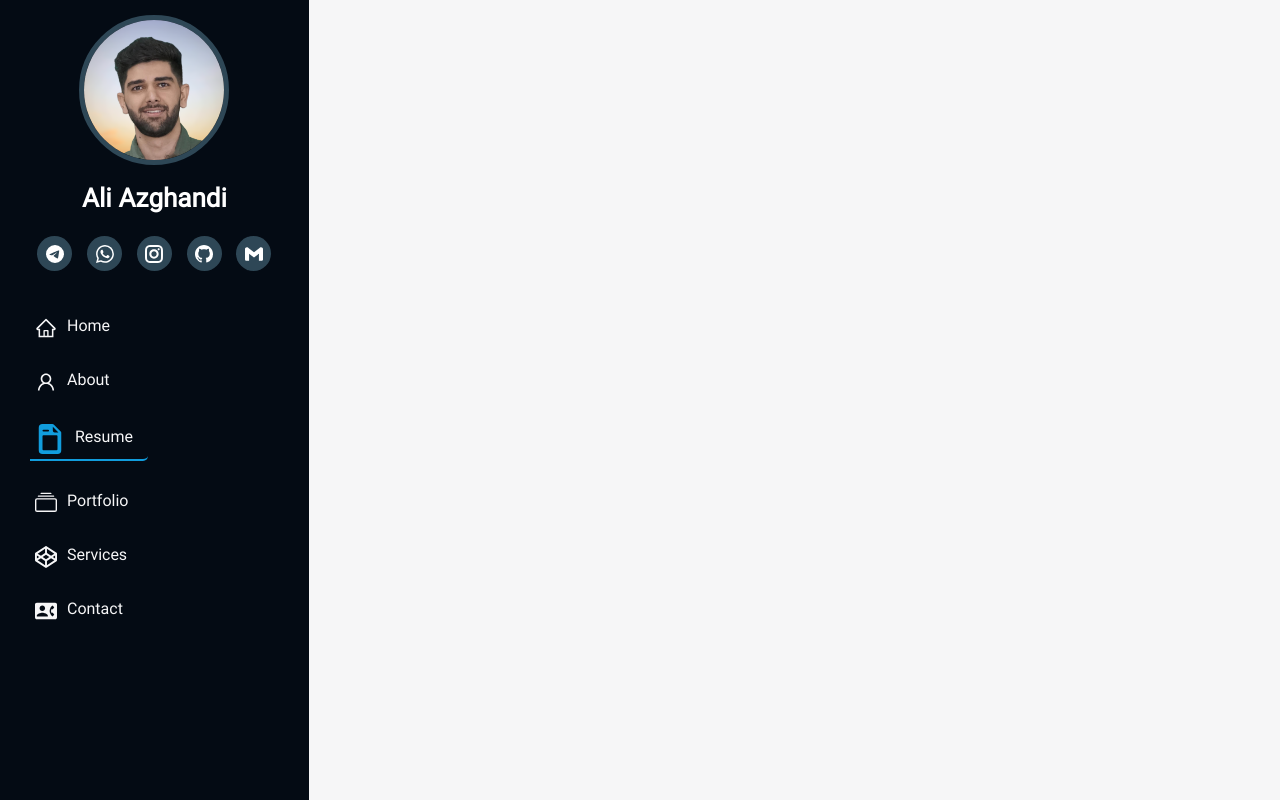
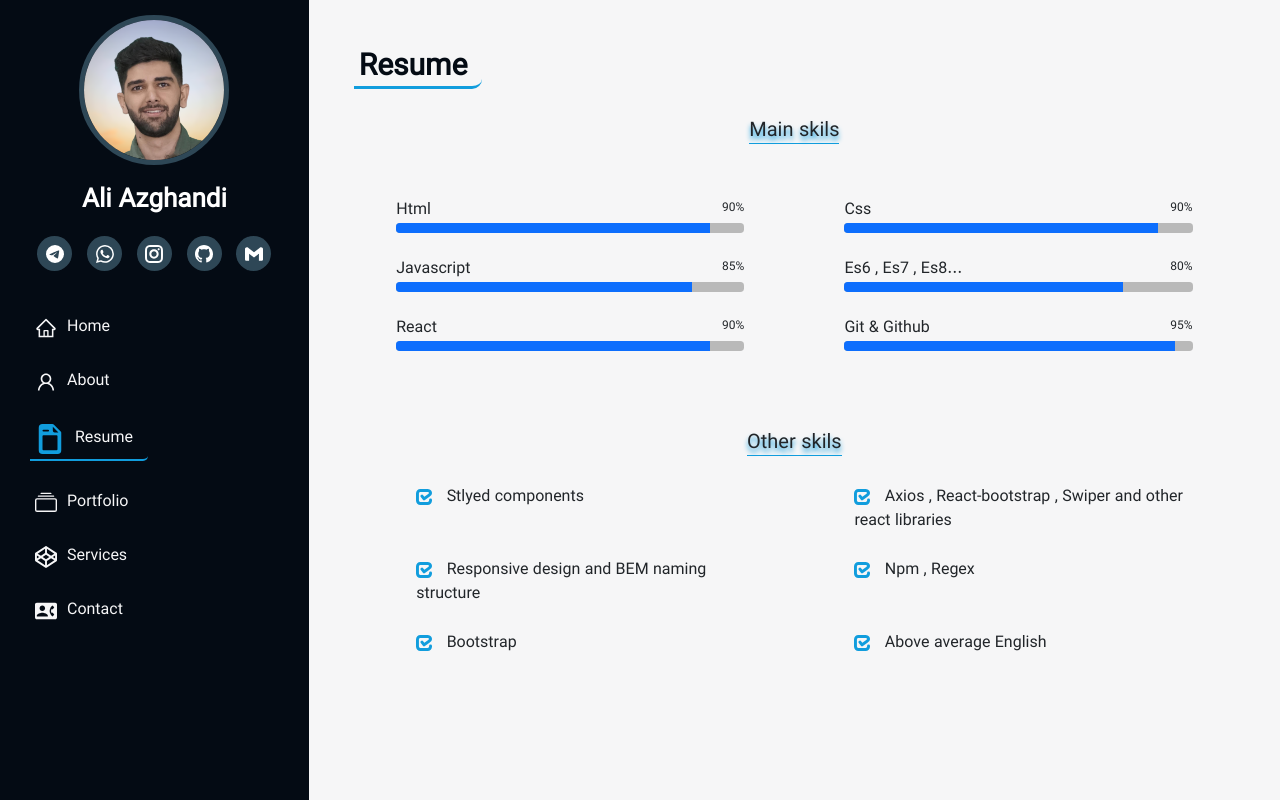
Before and after one commit to Alivolley/resume-new, a React (Create React App) app: page /resume in a window 1280 px wide. Built offline with nearby package versions, Linux system fonts and the light colour scheme.

Commit message:
resume section finished

```diff
--- /dev/null
+++ b/src/Components/ResumeItem/ResumeItem.jsx
@@ -0,0 +1,35 @@
+import React from "react";
+import { Col, ProgressBar } from "react-bootstrap";
+import styled from "styled-components";
+
+export default function ResumeItem({ skill, percent, prog }) {
+   return (
+      <ResumeItemWrapper sm={6}>
+         <Titles>
+            <Skill>{skill}</Skill>
+            <Percent>{percent}%</Percent>
+         </Titles>
+         <Progress now={prog} />
+      </ResumeItemWrapper>
+   );
+}
+
+const ResumeItemWrapper = styled(Col)`
+   margin-top: 2.5rem;
+   padding: 0 5rem;
+`;
+
+const Titles = styled.div`
+   display: flex;
+   justify-content: space-between;
+`;
+
+const Skill = styled.p``;
+
+const Percent = styled.p`
+   font-size: 1.2rem;
+`;
+
+const Progress = styled(ProgressBar)`
+   background-color: #b9b9b9;
+`;
--- a/src/Pages/Resume/Resume.jsx
+++ b/src/Pages/Resume/Resume.jsx
@@ -1,5 +1,77 @@
 import React from "react";
+import { Col, Row } from "react-bootstrap";
+import styled from "styled-components";
+import ResumeItem from "../../Components/ResumeItem/ResumeItem";
+import SectionTitle from "../../Components/SectionTitle/SectionTitle";
+import colors from "../../Styles/Varibles";
+import { SiCheckmarx } from "react-icons/si";
 
 export default function Resume() {
-   return <div></div>;
+   return (
+      <ResumeWrapper>
+         <SectionTitle>Resume</SectionTitle>
+         <Title>Main skils</Title>
+         <Row>
+            <ResumeItem skill={"Html"} percent={"90"} prog={"90"} />
+            <ResumeItem skill={"Css"} percent={"90"} prog={"90"} />
+            <ResumeItem skill={"Javascript"} percent={"85"} prog={"85"} />
+            <ResumeItem skill={"Es6 , Es7 , Es8..."} percent={"80"} prog={"80"} />
+            <ResumeItem skill={"React"} percent={"90"} prog={"90"} />
+            <ResumeItem skill={"Git & Github"} percent={"95"} prog={"95"} />
+         </Row>
+
+         <Title>Other skils</Title>
+
+         <List>
+            <Row>
+               <Item sm={6}>
+                  <Icon /> Stlyed components
+               </Item>
+               <Item sm={6}>
+                  <Icon /> Axios , React-bootstrap , Swiper and other react libraries
+               </Item>
+               <Item sm={6}>
+                  <Icon /> Responsive design and BEM naming structure
+               </Item>
+               <Item sm={6}>
+                  <Icon /> Npm , Regex
+               </Item>
+               <Item sm={6}>
+                  <Icon /> Bootstrap
+               </Item>
+               <Item sm={6}>
+                  <Icon /> Above average English
+               </Item>
+            </Row>
+         </List>
+      </ResumeWrapper>
+   );
 }
+
+const ResumeWrapper = styled.section`
+   margin-top: 5rem;
+   padding: 0 4.5rem 0 3rem;
+
+   .row {
+      margin-bottom: 8rem;
+   }
+`;
+
+const Title = styled.h2`
+   width: fit-content;
+   border-bottom: 0.1rem solid ${colors.hover};
+   margin: 3rem auto;
+   text-shadow: 0px 4px 5px ${colors.hover};
+`;
+
+const List = styled.ul``;
+
+const Item = styled(Col)`
+   margin-bottom: 2.5rem;
+   padding: 0 5rem;
+`;
+
+const Icon = styled(SiCheckmarx)`
+   color: ${colors.hover};
+   margin-right: 1rem;
+`;
```
